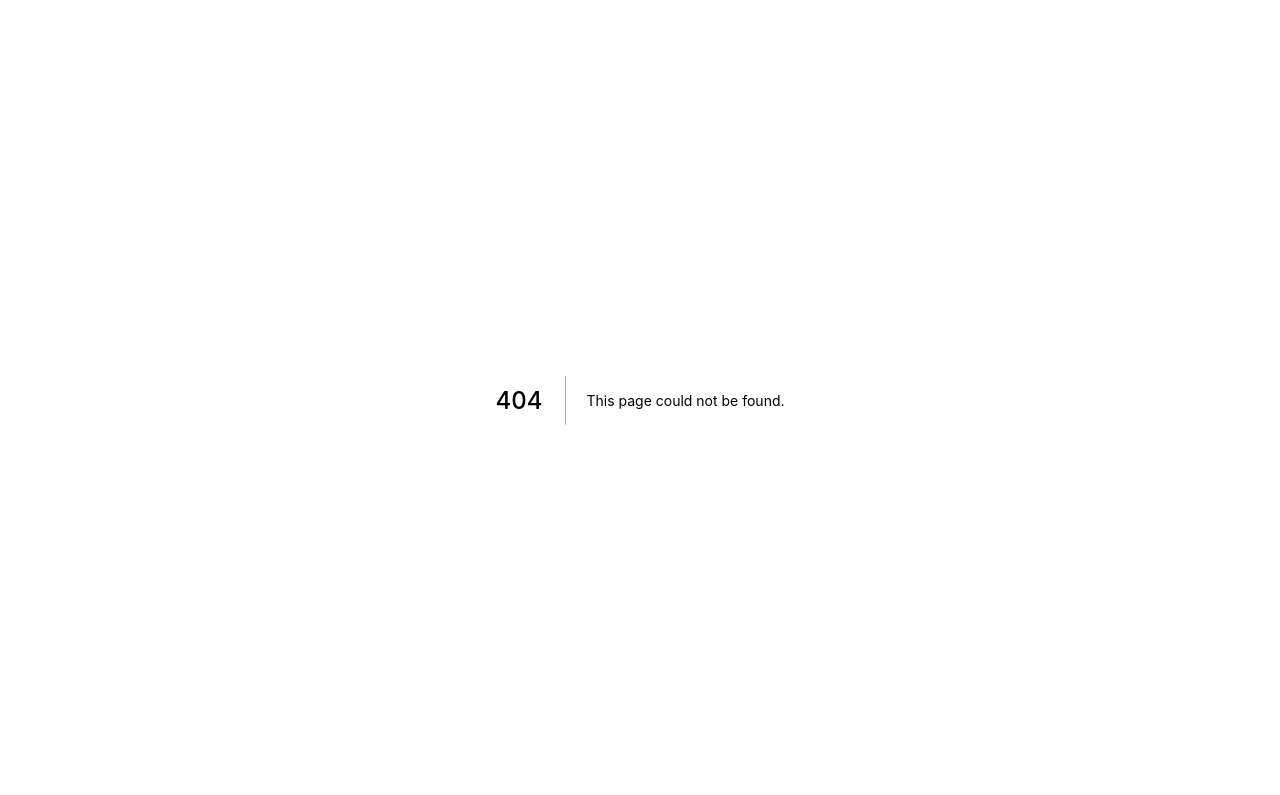
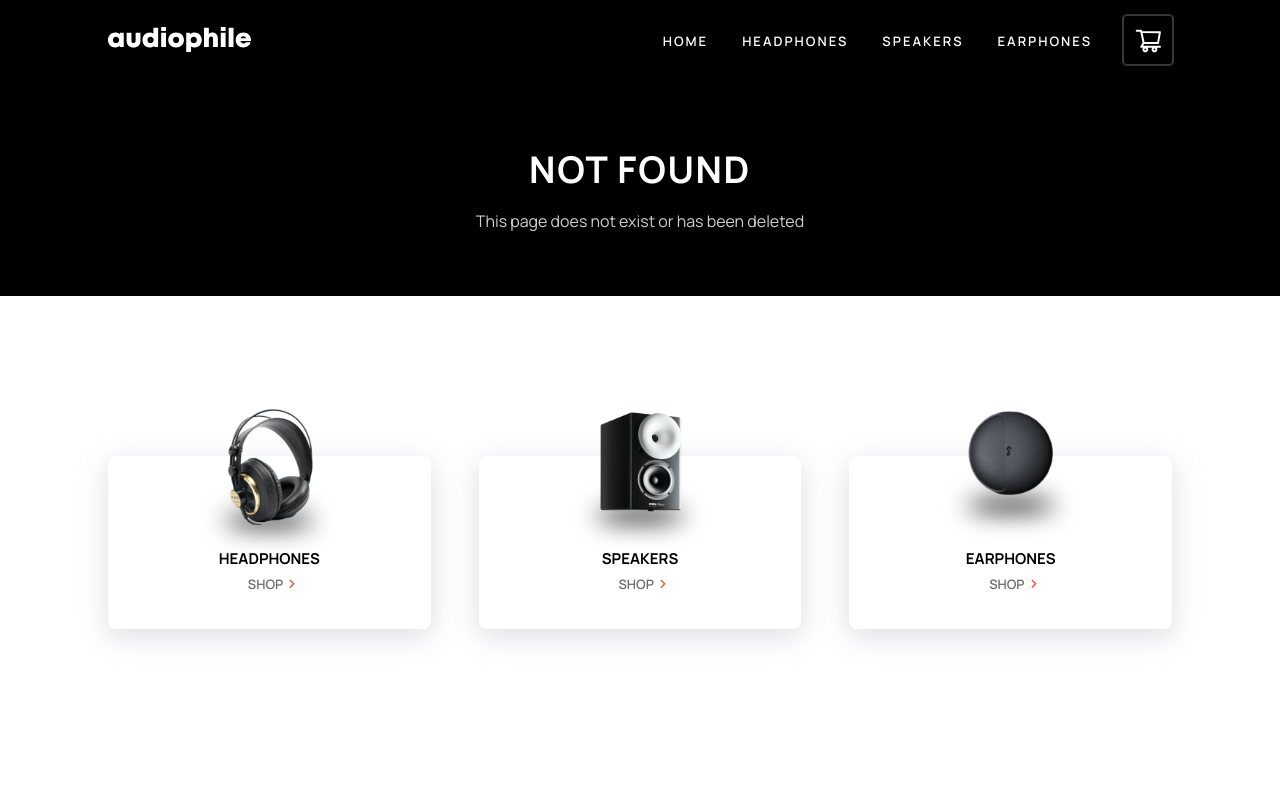
Before and after one commit to Yazdun/next-ts-audiophile, a Next.js app: page /404 in a window 1280 px wide. Before the commit this address had no page. Shown: the top 795 px of the page. Built offline with nearby package versions, Linux system fonts and the light colour scheme.

Commit message:
404 : created

```diff
--- /dev/null
+++ b/pages/404/index.tsx
@@ -0,0 +1,25 @@
+import type { NextPage } from 'next'
+import { Layout, SEO } from '@components/index'
+import { IProduct } from '@models/product'
+import css from './styles.module.css'
+import { capitalize_first_letter } from '@utils/index'
+
+interface IProps {
+  products: IProduct[]
+  title: string
+}
+
+const CategoryPage: NextPage<IProps> = () => {
+  return (
+    <>
+      <SEO title="404" desc="Oops ! Not found" />
+      <Layout>
+        <header className={css.header}>
+          <h1>Not found</h1>
+          <p>This page does not exist or has been deleted </p>
+        </header>
+      </Layout>
+    </>
+  )
+}
+export default CategoryPage
--- /dev/null
+++ b/pages/404/styles.module.css
@@ -0,0 +1,21 @@
+.header {
+  padding: 4rem var(--p1);
+  color: white;
+  display: flex;
+  justify-content: center;
+  flex-direction: column;
+  align-items: center;
+  margin-bottom: 10rem;
+  background-color: var(--clr-dark-2);
+}
+
+.header h1 {
+  text-transform: uppercase;
+  letter-spacing: 0.1rem;
+  font-size: 2.3rem;
+}
+
+.header p {
+  margin-top: 1rem;
+  color: var(--clr-light-5);
+}
```
